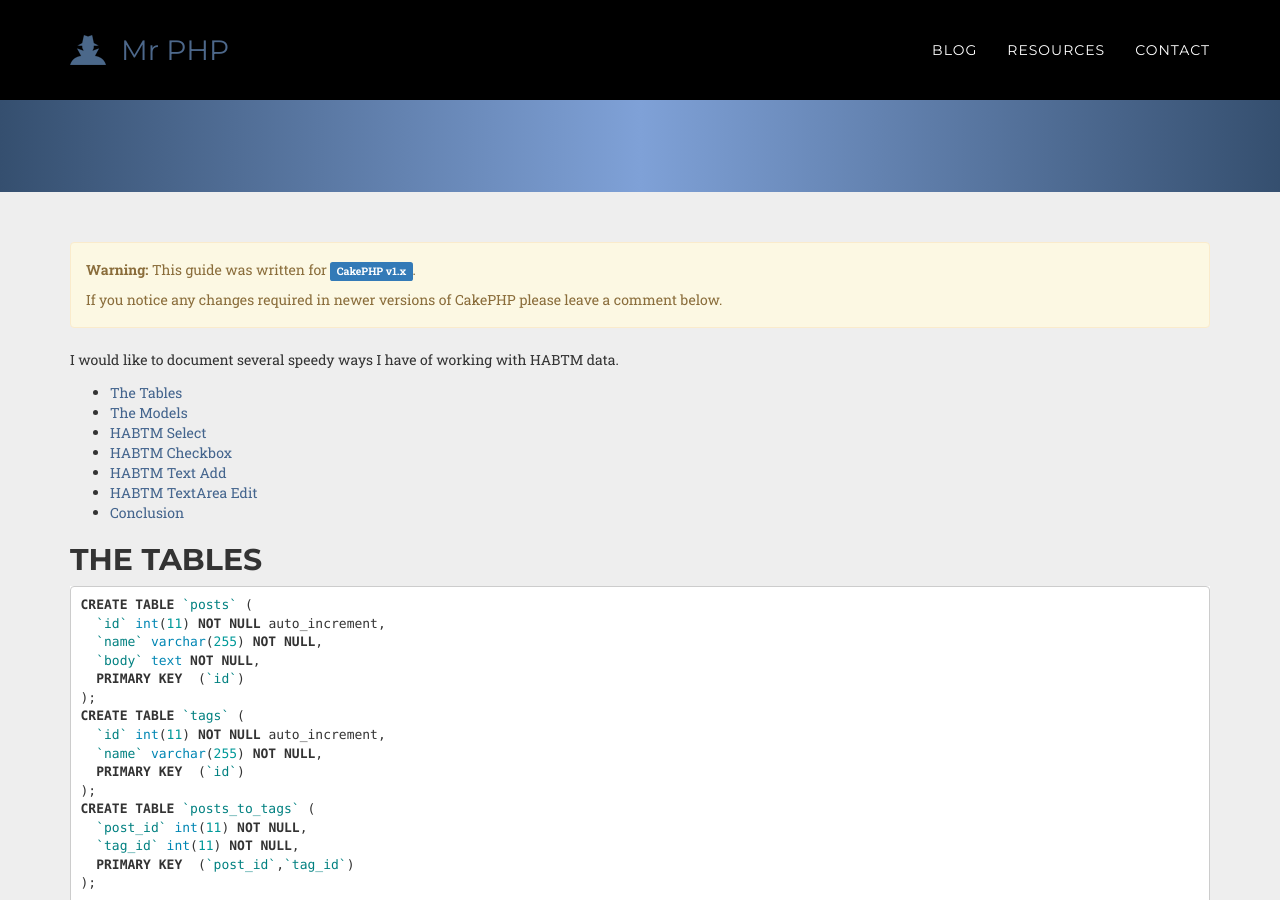
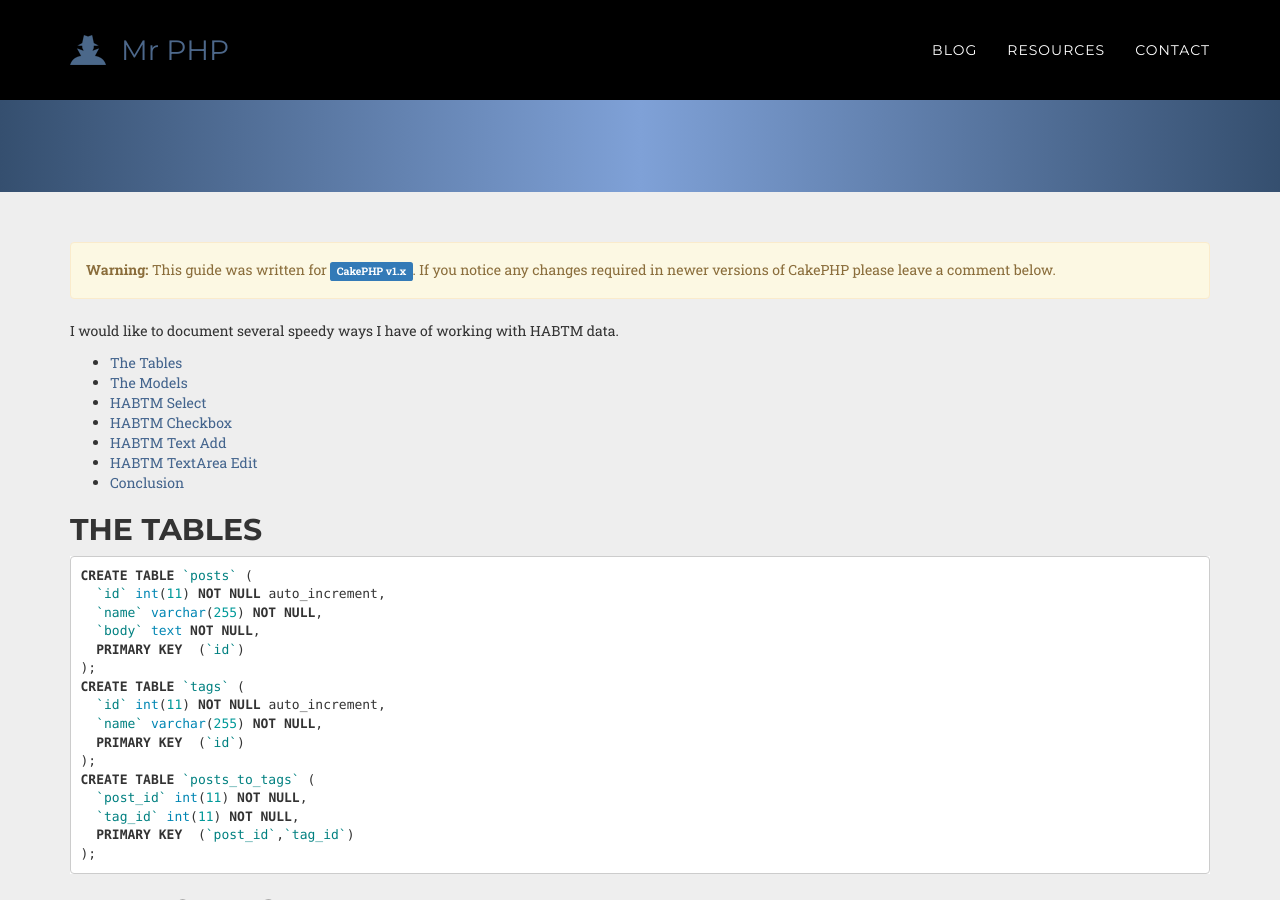
Before and after one commit to mr-php/mr-php.github.io, a Jekyll site: the page built from _posts/2008-10-04-working-with-habtm-form-data-in-cakephp.md, in a window 1280 px wide and 900 px high, scrolled down 341 px. Built offline with Jekyll 4.4.1, drawn with Linux system fonts in a browser that asks for light colours; nearby versions of some CDN libraries; some web fonts are replaced; Markdown is read by kramdown in place of the engine named in the settings; comment, search, counter and statistics services are not loaded.

Commit message:
Update 2008-10-04-working-with-habtm-form-data-in-cakephp.md

```diff
--- a/_posts/2008-10-04-working-with-habtm-form-data-in-cakephp.md
+++ b/_posts/2008-10-04-working-with-habtm-form-data-in-cakephp.md
@@ -11,8 +11,7 @@
 ---
 
 <div class="alert alert-warning" role="alert">
-	<p><strong>Warning:</strong> This guide was written for <span class="label label-primary">CakePHP v1.x</span>.</p>
-	<p>If you notice any changes required in newer versions of CakePHP please leave a comment below.</p>
+	<p><strong>Warning:</strong> This guide was written for <span class="label label-primary">CakePHP v1.x</span>. If you notice any changes required in newer versions of CakePHP please leave a comment below.</p>
 </div>
 
 I would like to document several speedy ways I have of working with HABTM data.
```
